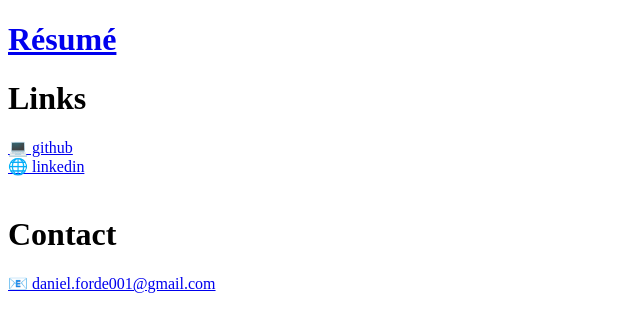
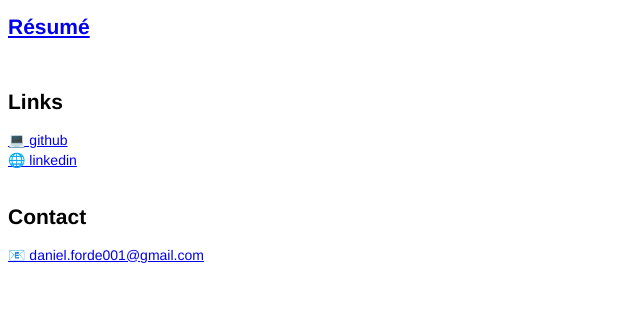
Before and after one commit to deforde/deforde.github.io, a plain HTML site: page index.html in a window 1280 px wide. Shown: the whole page, without its empty margins (0-640 px from the left). Drawn offline with Linux system fonts and the light colour scheme.

Commit message:
formatting

```diff
--- a/index.html
+++ b/index.html
@@ -1,14 +1,23 @@
 <!DOCTYPE html>
 <html lang="en">
  <head>
+  <meta http-equiv="content-type" content="text/html; charset=utf-8" />
+  <style>
+  body, table {
+    font-family:  Helvetica, Arial, sans-serif;
+    line-height: 20px;
+    font-size: 14px;
+    background-color: #FFFFFF;
+  }
+  </style>
   <title>deforde</title>
  </head>
  <body>
-    <h1><a href="resume.html">Résumé</a></h1>
-  <h1>Links</h1>
+    <h2><a href="resume.html">Résumé</a></h2><br/>
+  <h2>Links</h2>
     <a href="https://github.com/deforde">&#128187; github</a><br/>
     <a href="https://www.linkedin.com/in/d-forde">&#127760; linkedin</a><br/><br/>
-  <h1>Contact</h1>
+  <h2>Contact</h2>
   <a href="mailto:daniel.forde001@gmail.com">&#128231; daniel.forde001@gmail.com</a>
  </body>
 </html>
```
Also changed, not shown: resume.html (+19 -9 lines).
